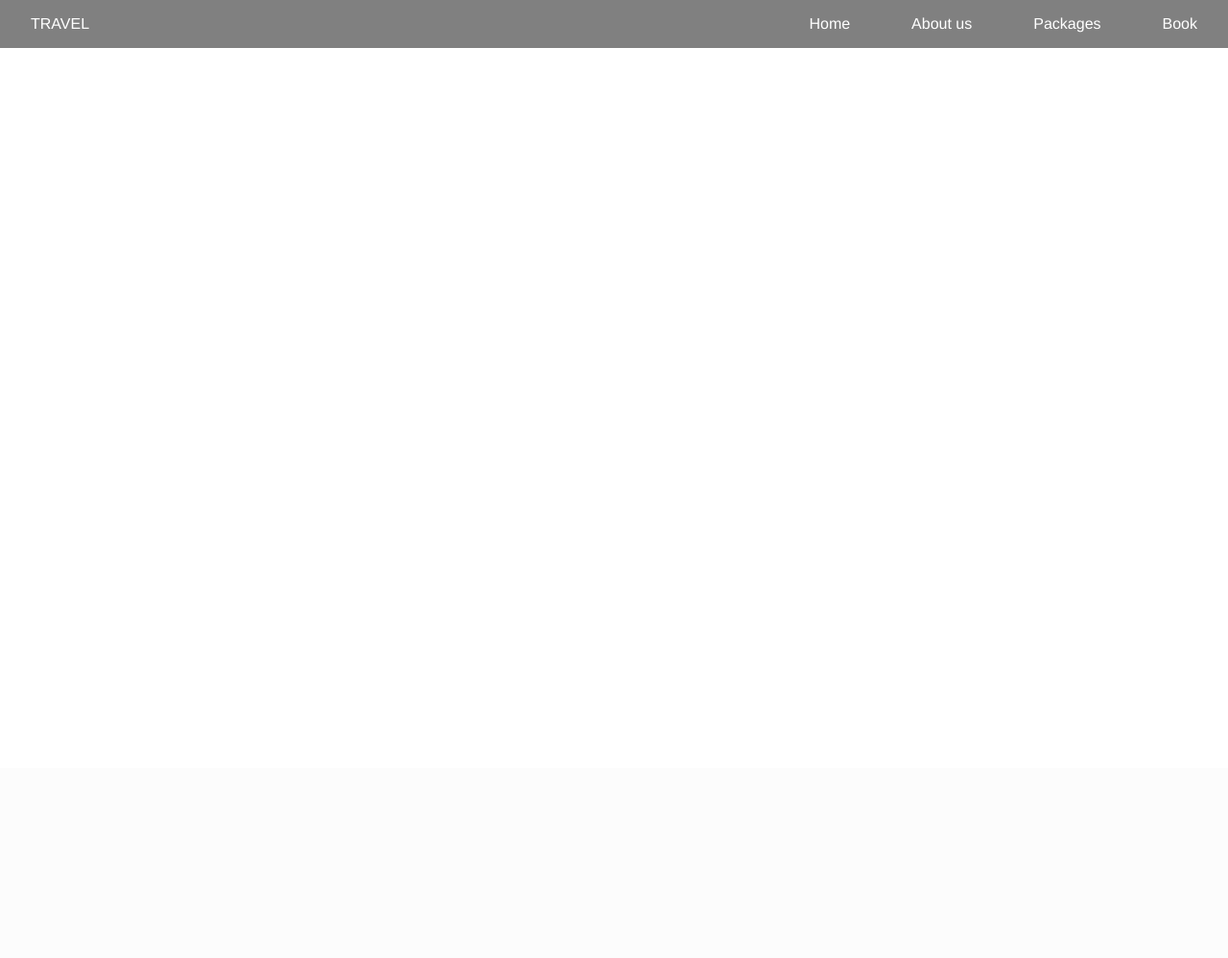
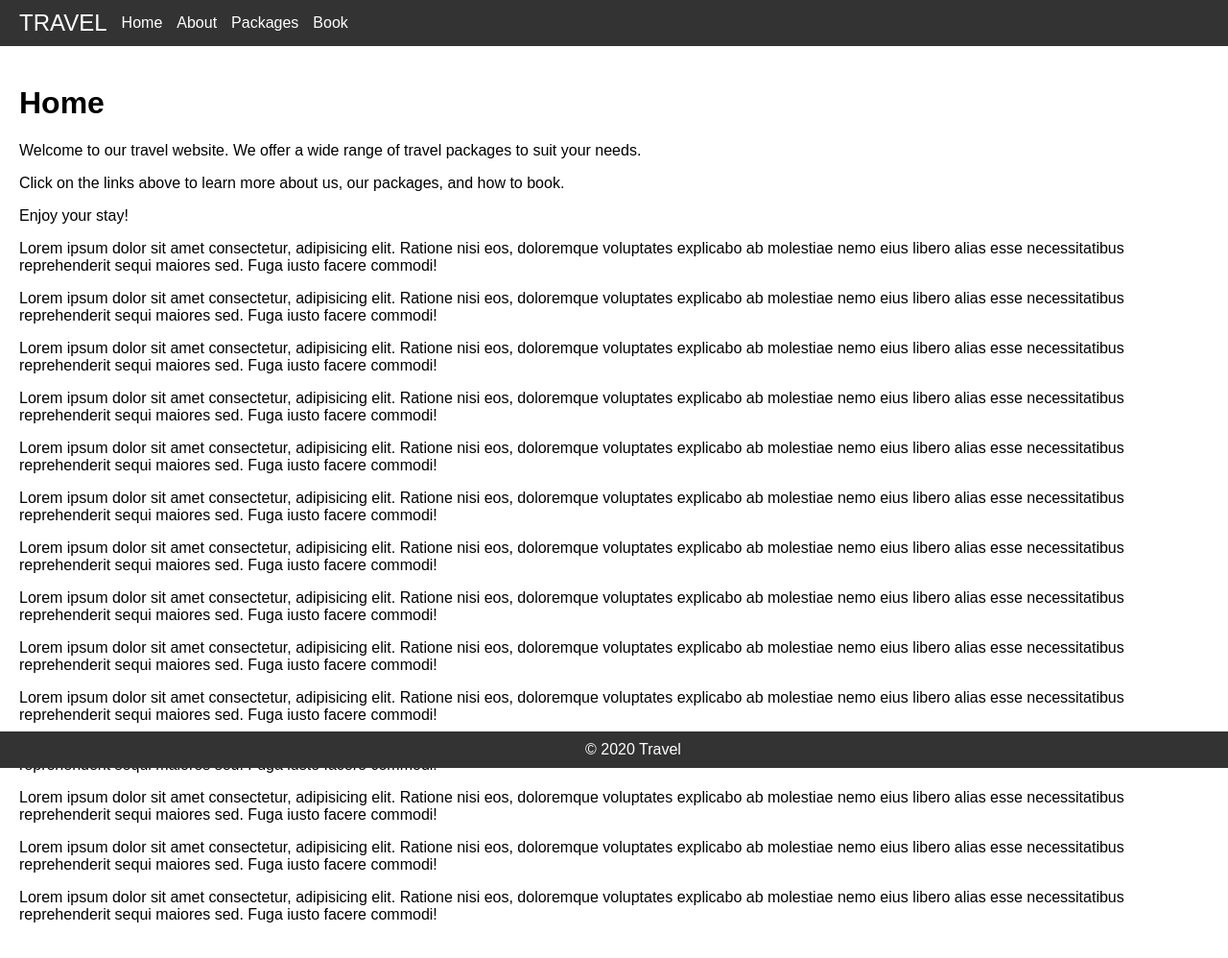
Before and after one commit to kandeel679/mahal_online_store, a PHP site: page / in a window 1280 px wide. Shown: the whole page at 96% size. Before the commit the page ends 50 px from the top, so only its background shows below. Run offline with PHP 8.4, Linux system fonts and the light colour scheme.

Commit message:
header done

```diff
--- a/css/style.css
+++ /dev/null
@@ -1,57 +0,0 @@
-/* Google Fonts Roboto font, non-italic */
-
-:root {
-  --font-family: Helvetica, Arial, sans-serif;
-}
-
-body {
-  font-family: var(--font-family);
-  margin: 0;
-  padding: 0;
-  box-sizing: border-box;
-}
-
-main {
-  margin: 4rem;
-}
-
-#navbar-menu-button {
-  color: white;
-  text-align: center;
-  padding: 1rem 2rem;
-  display: none;
-}
-
-.main-header {
-  color: white;
-  position: sticky;
-  top: 0;
-  left: 0;
-  right: 0;
-  z-index: 1000;
-  background-color: gray;
-  list-style-type: none;
-  display: flex;
-  /* aligns all items along the flexbox cross-axis */
-  align-items: center;
-  /* aligns all items along the flexbox main-axis */
-  justify-content: space-between;
-}
-
-.main-header ul {
-  display: flex;
-  list-style: none;
-  padding: 0;
-  margin: 0;
-}
-
-.main-header a {
-  color: white;
-  text-decoration: none;
-  text-align: center;
-  padding: 1rem 2rem;
-}
-
-.navbar a:hover {
-  background-color: darkgray;
-}
--- a/header.php
+++ b/header.php
@@ -1,12 +1,9 @@
-<header class="main-header">
-    <a href="index.php" class="main-logo">TRAVEL</a>
+<header>
+    <a href="index.php" class="logo">TRAVEL</a>
     <nav class="navbar">
-        <ul>
-            <li><a href="index.php">Home</a></li>
-            <li><a href="about.php">About us</a></li>
-            <li><a href="packages.php">Packages</a></li>
-            <li><a href="book.php">Book</a></li>
-        </ul>
+        <a href="index.php">Home</a>
+        <a href="about.php">About</a>
+        <a href="packages.php">Packages</a>
+        <a href="book.php">Book</a>
     </nav>
-    <div id="navbar-menu-button">&#9776;</div>
 </header>
--- a/index.php
+++ b/index.php
@@ -4,25 +4,37 @@
 <head>
     <meta charset="UTF-8">
     <meta name="viewport" content="width=device-width, initial-scale=1.0">
-    <title>Home</title>
-    <!-- SwiperJS CSS for touch-friendly sliders -->
-    <link rel="stylesheet" href="https://cdn.jsdelivr.net/npm/swiper@11/swiper-bundle.min.css" />
-    <!-- FontAwesome CSS from CDNJS for icons -->
-    <link rel="stylesheet" href="https://cdnjs.cloudflare.com/ajax/libs/font-awesome/6.5.2/css/all.min.css" integrity="sha512-SnH5WK+bZxgPHs44uWIX+LLJAJ9/2PkPKZ5QiAj6Ta86w+fsb2TkcmfRyVX3pBnMFcV7oQPJkl9QevSCWr3W6A==" crossorigin="anonymous" referrerpolicy="no-referrer" />
-    <!-- Custom CSS -->
-    <link rel="stylesheet" href="css/style.css">
+    <title>Travel</title>
+    <link rel="stylesheet" href="style.css">
 </head>
 
 <body>
     <?php
     include("header.php");
     ?>
-    <!-- NOTE: JS files are placed last to make the page appear to load faster -->
-    <!--       and allow JS to edit DOM (html needs to be loaded first) -->
-    <!-- Swiper JS -->
-    <script src="https://cdn.jsdelivr.net/npm/swiper@11/swiper-bundle.min.js"></script>
-    <!-- Custom JS  -->
-    <script src="js/script.js"></script>
+    <main>
+        <h1>Home</h1>
+        <p>Welcome to our travel website. We offer a wide range of travel packages to suit your needs.</p>
+        <p>Click on the links above to learn more about us, our packages, and how to book.</p>
+        <p>Enjoy your stay!</p>
+        <p> Lorem ipsum dolor sit amet consectetur, adipisicing elit. Ratione nisi eos, doloremque voluptates explicabo ab molestiae nemo eius libero alias esse necessitatibus reprehenderit sequi maiores sed. Fuga iusto facere commodi!</p>
+        <p> Lorem ipsum dolor sit amet consectetur, adipisicing elit. Ratione nisi eos, doloremque voluptates explicabo ab molestiae nemo eius libero alias esse necessitatibus reprehenderit sequi maiores sed. Fuga iusto facere commodi!</p>
+        <p> Lorem ipsum dolor sit amet consectetur, adipisicing elit. Ratione nisi eos, doloremque voluptates explicabo ab molestiae nemo eius libero alias esse necessitatibus reprehenderit sequi maiores sed. Fuga iusto facere commodi!</p>
+        <p> Lorem ipsum dolor sit amet consectetur, adipisicing elit. Ratione nisi eos, doloremque voluptates explicabo ab molestiae nemo eius libero alias esse necessitatibus reprehenderit sequi maiores sed. Fuga iusto facere commodi!</p>
+        <p> Lorem ipsum dolor sit amet consectetur, adipisicing elit. Ratione nisi eos, doloremque voluptates explicabo ab molestiae nemo eius libero alias esse necessitatibus reprehenderit sequi maiores sed. Fuga iusto facere commodi!</p>
+        <p> Lorem ipsum dolor sit amet consectetur, adipisicing elit. Ratione nisi eos, doloremque voluptates explicabo ab molestiae nemo eius libero alias esse necessitatibus reprehenderit sequi maiores sed. Fuga iusto facere commodi!</p>
+        <p> Lorem ipsum dolor sit amet consectetur, adipisicing elit. Ratione nisi eos, doloremque voluptates explicabo ab molestiae nemo eius libero alias esse necessitatibus reprehenderit sequi maiores sed. Fuga iusto facere commodi!</p>
+        <p> Lorem ipsum dolor sit amet consectetur, adipisicing elit. Ratione nisi eos, doloremque voluptates explicabo ab molestiae nemo eius libero alias esse necessitatibus reprehenderit sequi maiores sed. Fuga iusto facere commodi!</p>
+        <p> Lorem ipsum dolor sit amet consectetur, adipisicing elit. Ratione nisi eos, doloremque voluptates explicabo ab molestiae nemo eius libero alias esse necessitatibus reprehenderit sequi maiores sed. Fuga iusto facere commodi!</p>
+        <p> Lorem ipsum dolor sit amet consectetur, adipisicing elit. Ratione nisi eos, doloremque voluptates explicabo ab molestiae nemo eius libero alias esse necessitatibus reprehenderit sequi maiores sed. Fuga iusto facere commodi!</p>
+        <p> Lorem ipsum dolor sit amet consectetur, adipisicing elit. Ratione nisi eos, doloremque voluptates explicabo ab molestiae nemo eius libero alias esse necessitatibus reprehenderit sequi maiores sed. Fuga iusto facere commodi!</p>
+        <p> Lorem ipsum dolor sit amet consectetur, adipisicing elit. Ratione nisi eos, doloremque voluptates explicabo ab molestiae nemo eius libero alias esse necessitatibus reprehenderit sequi maiores sed. Fuga iusto facere commodi!</p>
+        <p> Lorem ipsum dolor sit amet consectetur, adipisicing elit. Ratione nisi eos, doloremque voluptates explicabo ab molestiae nemo eius libero alias esse necessitatibus reprehenderit sequi maiores sed. Fuga iusto facere commodi!</p>
+        <p> Lorem ipsum dolor sit amet consectetur, adipisicing elit. Ratione nisi eos, doloremque voluptates explicabo ab molestiae nemo eius libero alias esse necessitatibus reprehenderit sequi maiores sed. Fuga iusto facere commodi!</p>
+    </main>
+    <footer>
+        &copy; 2020 Travel
+    </footer>
 </body>
 
 </html>
--- /dev/null
+++ b/style.css
@@ -0,0 +1,83 @@
+body {
+  margin: 0;
+  font-family: Arial, Helvetica, sans-serif;
+}
+
+main {
+  padding: 20px;
+}
+
+header {
+  display: flex;
+  justify-content: left;
+  align-items: center;
+  padding: 10px 20px;
+  background-color: #333;
+  position: sticky;
+  top: 0;
+  z-index: 100;
+}
+
+.logo {
+  color: white;
+  text-decoration: none;
+  font-size: 24px;
+  margin-right: 15px;
+}
+
+.navbar {
+  display: flex;
+}
+
+.navbar a {
+  color: white;
+  text-decoration: none;
+  margin-right: 15px;
+}
+
+.navbar a:last-child {
+  margin-right: 0;
+}
+
+.nav__dropdown {
+  /* position: relative; */
+  display: inline-block;
+}
+
+.nav__dropdown button {
+  background-color: #333;
+  border: none;
+  color: white;
+  font-size: 24px;
+  cursor: pointer;
+}
+
+.nav__dropdown a {
+  display: block;
+  color: white;
+  text-decoration: none;
+  padding: 10px 20px;
+}
+
+.dropdown__content {
+  display: none;
+  position: absolute;
+  background-color: #333;
+  min-width: 160px;
+  z-index: 1;
+}
+
+.nav__dropdown:hover .dropdown__content {
+  display: block;
+}
+
+footer {
+  color: white;
+  text-align: center;
+  padding: 10px 20px;
+  background-color: #333;
+  position: fixed;
+  bottom: 0;
+  width: 100%;
+  z-index: 100;
+}
```
Also changed, not shown: js/script.js (deleted).
